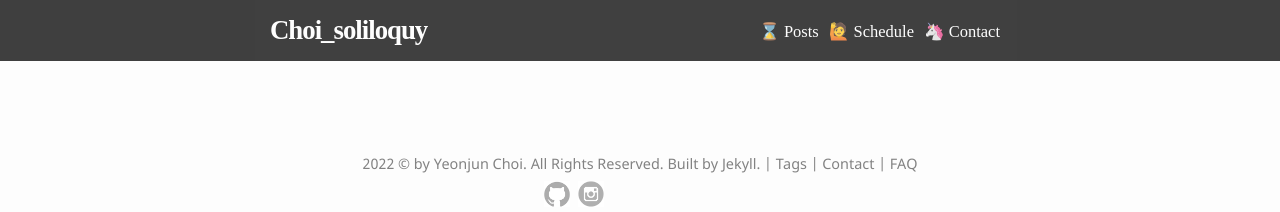
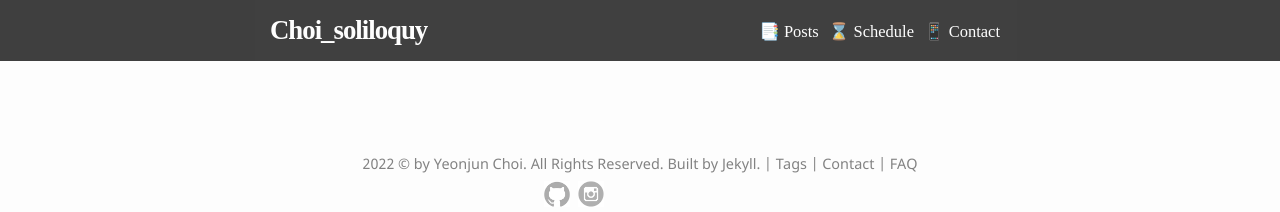
Before and after one commit to choipostech/choipostech.github.io, a Jekyll site: the page built from index.html, in a window 1280 px wide. Shown: the top 212 px of the page. Built offline with Jekyll 4.4.1, drawn with Linux system fonts in a browser that asks for light colours; some web fonts are replaced.

Commit message:
Update header.html

```diff
--- a/_includes/header.html
+++ b/_includes/header.html
@@ -8,16 +8,16 @@
             <a class="page-link" href="http://lilianweng.github.io" target="_blank">&#x1f349; About</a>
         </nav> -->
         <nav class="site-nav">
-            <a class="page-link" href="{{ '/contact.html' | relative_url }}">&#x1f984; Contact</a>
+            <a class="page-link" href="{{ '/contact.html' | relative_url }}">&#x1f4f1; Contact</a>
         </nav>
         <nav class="site-nav">
-            <a class="page-link" href="{{ '/FAQ.html' | relative_url }}">&#x1F64B; Schedule</a>
+            <a class="page-link" href="{{ '/FAQ.html' | relative_url }}">&#x231b; Schedule</a>
         </nav>
         <!-- <nav class="site-nav">
             <a class="page-link" href="{{ '/log.html' | relative_url }}">&#x231b; Log</a>
         </nav> -->
         <nav class="site-nav">
-            <a class="page-link" href="{{ '/archive.html' | relative_url }}">&#x231b; Posts</a>
+            <a class="page-link" href="{{ '/archive.html' | relative_url }}">&#x1F4D1; Posts</a>
         </nav>
 
     </div>
```
